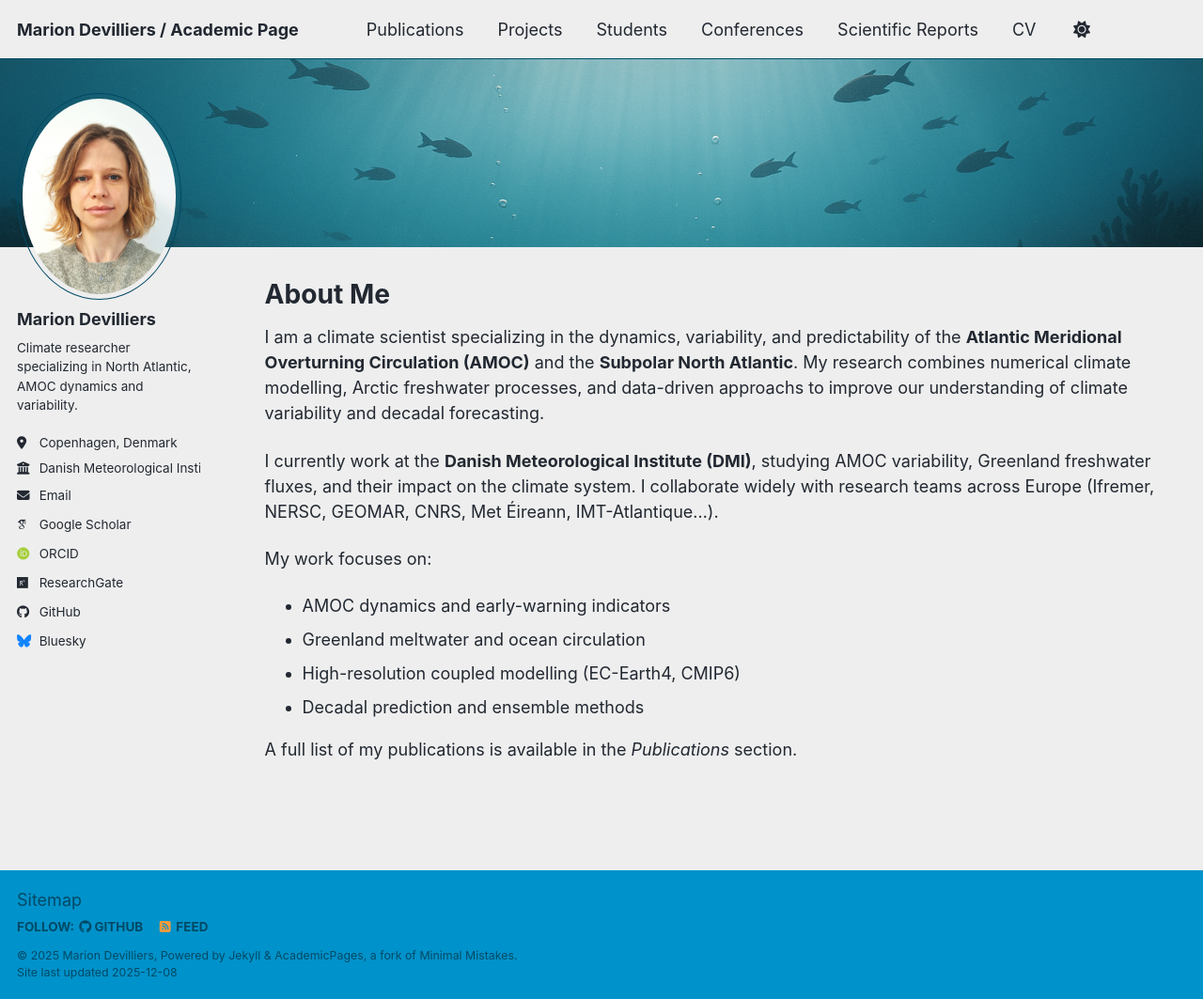
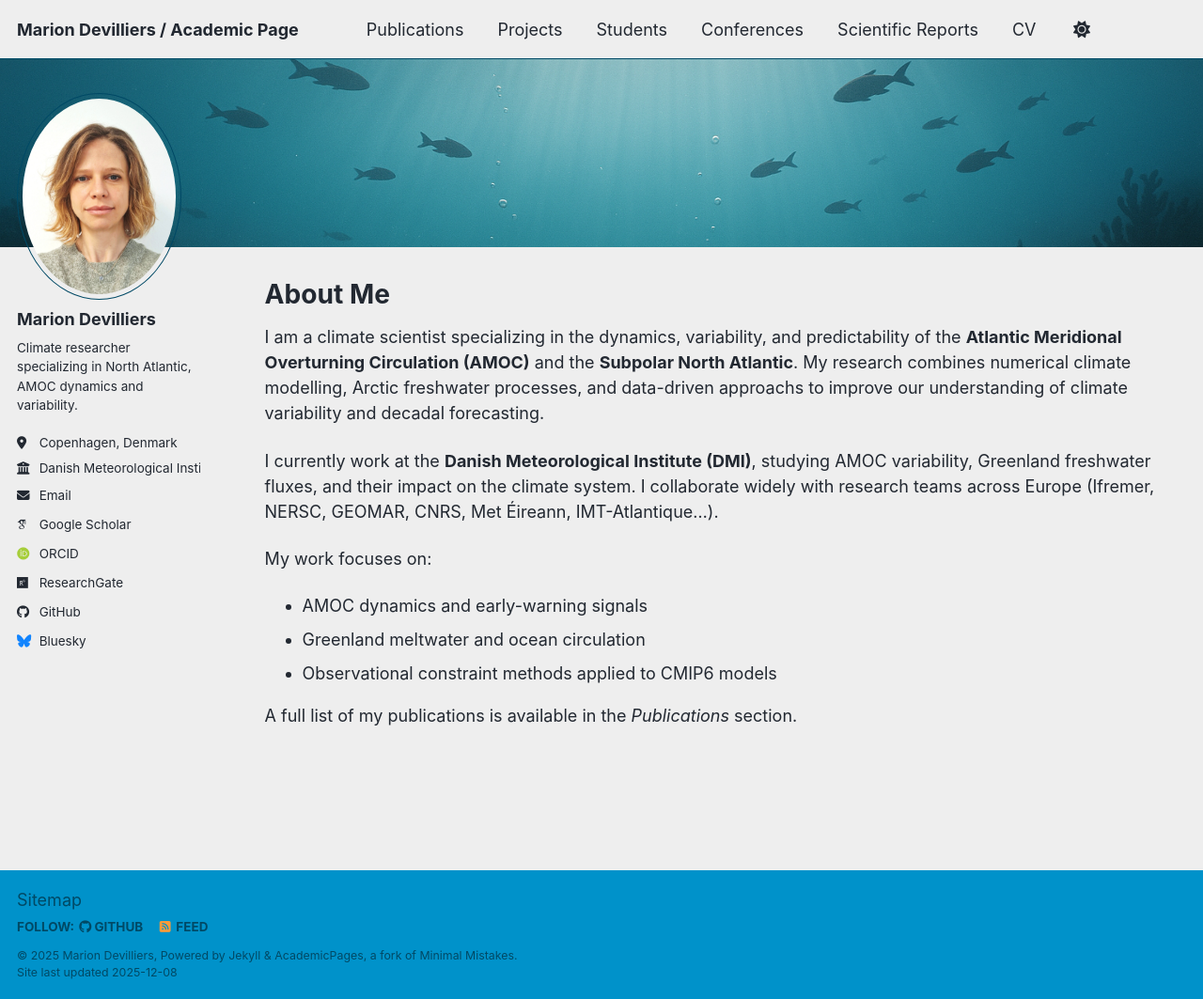
Before and after one commit to mariondevilliers/mariondevilliers.github.io, a Jekyll site: the page built from _pages/about.md, in a window 1280 px wide and 1063 px high. Shown: the whole window at 94% size. Built offline with Jekyll 4.4.1, drawn with Linux system fonts in a browser that asks for light colours; some web fonts are replaced; a script bundle is joined from its source files by our own code; library files that are not in the unit come from our copies.

Commit message:
Update about.md

```diff
--- a/_pages/about.md
+++ b/_pages/about.md
@@ -10,9 +10,8 @@ I am a climate scientist specializing in the dynamics, variability, and predicta
 I currently work at the **Danish Meteorological Institute (DMI)**, studying AMOC variability, Greenland freshwater fluxes, and their impact on the climate system. I collaborate widely with research teams across Europe (Ifremer, NERSC, GEOMAR, CNRS, Met Éireann, IMT-Atlantique...).
 
 My work focuses on:
-- AMOC dynamics and early-warning indicators
+- AMOC dynamics and early-warning signals
 - Greenland meltwater and ocean circulation
-- High-resolution coupled modelling (EC-Earth4, CMIP6)
-- Decadal prediction and ensemble methods
+- Observational constraint methods applied to CMIP6 models
 
 A full list of my publications is available in the *Publications* section.
```
